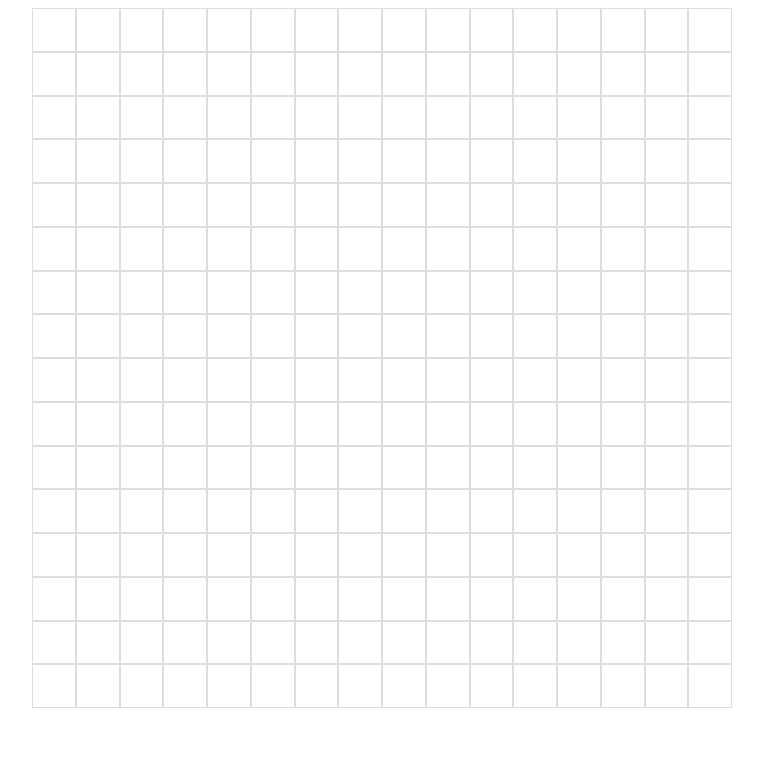
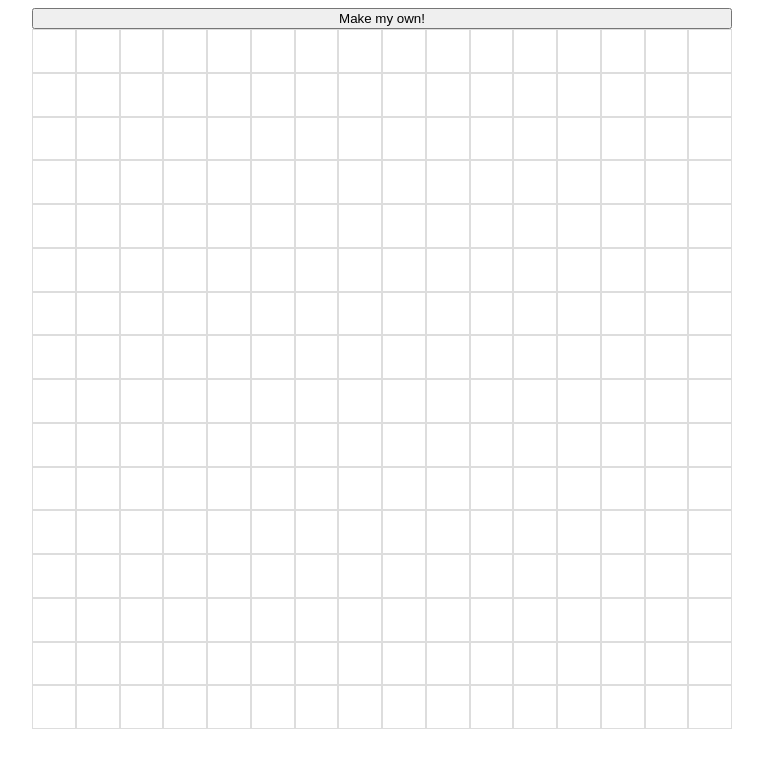
Before and after one commit to dominik-kiss/sketch, a plain HTML site: page index.html in a window 1280 px wide. Shown: the whole page, without its empty margins (258-1021 px from the left). Drawn offline with Linux system fonts and the light colour scheme.

Commit message:
Update title and add button

```diff
--- a/index.html
+++ b/index.html
@@ -4,12 +4,13 @@
     <meta charset="UTF-8">
     <meta http-equiv="X-UA-Compatible" content="IE=edge">
     <meta name="viewport" content="width=device-width, initial-scale=1.0">
-    <title>Document</title>
+    <title>Sketch</title>
     <link rel="stylesheet" href="style.css">
     <script src="script.js" defer></script>
 
 </head>
 <body>
+    <button>Make my own!</button>
     <div id="container">
 
     </div>
```
